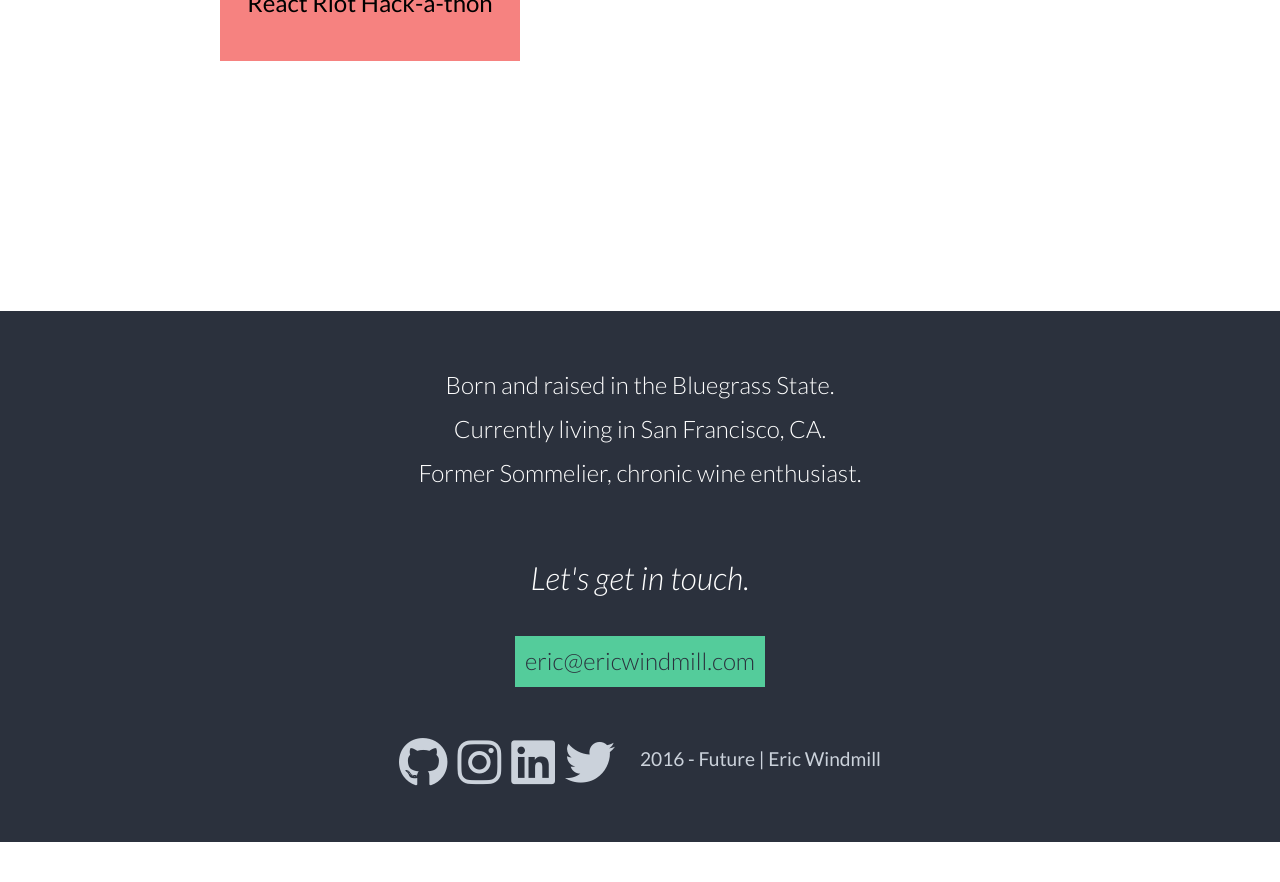
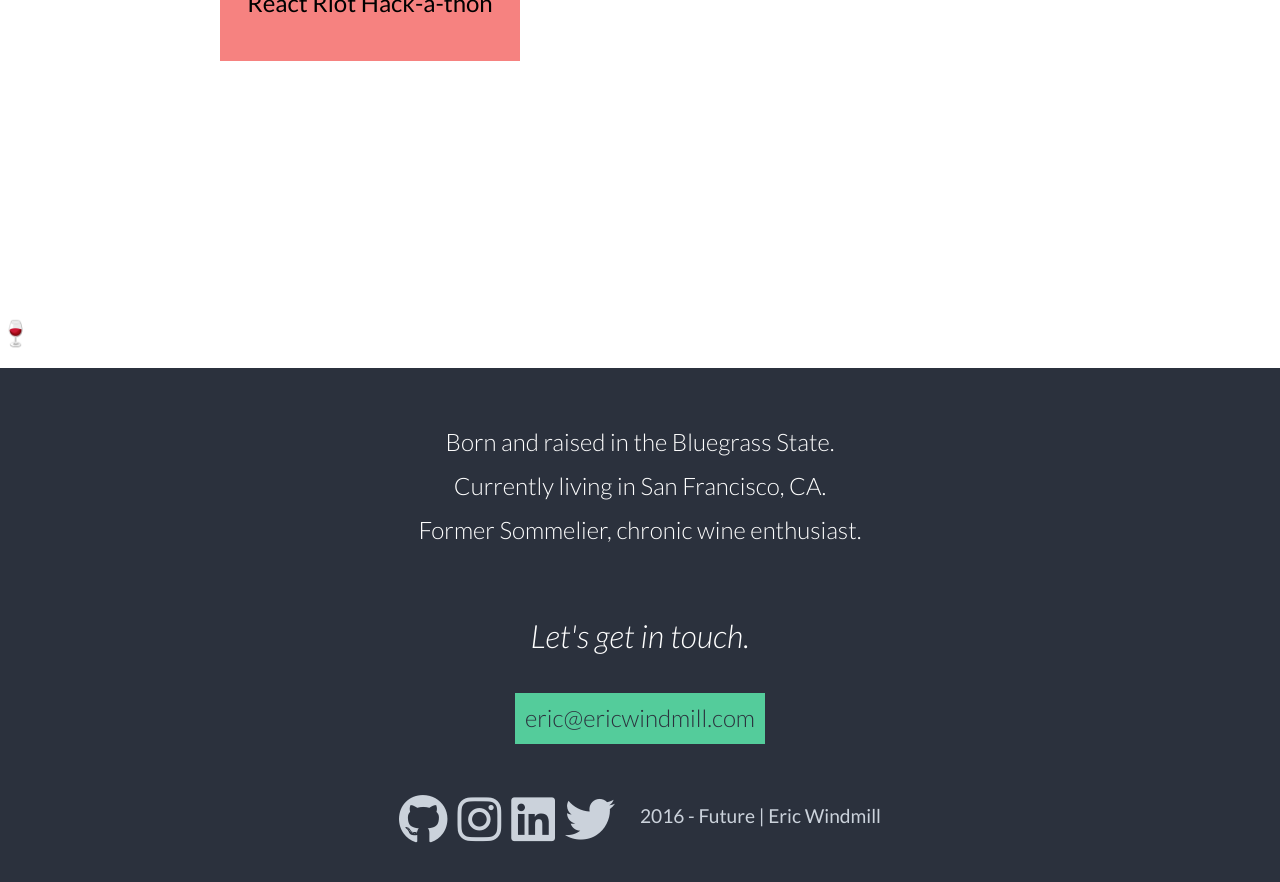
Before and after one commit to ericwindmill/ericwindmill.com, a Jekyll site: the page built from index.md, in a window 1280 px wide and 900 px high, scrolled down 2200 px. Shown: the top 882 px of the window. Built offline with Jekyll 4.4.1, drawn with Linux system fonts in a browser that asks for light colours; nearby versions of some CDN libraries; before the commit the page ends 3042 px from its top, so only the background shows below that.

Commit message:
update photo

```diff
--- a/_layouts/home.html
+++ b/_layouts/home.html
@@ -9,7 +9,7 @@
     <div class="home">
       <div class='title-bg'>
       <header class="name-title home-wrapper">
-        <img src='http://res.cloudinary.com/ericwindmill/image/upload/v1499030667/profile_pic-bw_maitlk.png' width='200px' />
+        <img src='http://res.cloudinary.com/ericwindmill/image/upload/v1499097821/pic_color_portfolio_2_rikf2f.png' width='200px' />
           <h3> <em>Hey, I'm </em> </h3>
           <h1> Eric Windmill</h1>
           <h3> <em>Making the web a more beautiful place.</em> </h3>
@@ -197,13 +197,13 @@
           </main>
         </div>
 
-
+<p style='font-size:25px;'>🍷</p>
 
       <div class='about-bg'>
         <aside class="about home-wrapper">
           <div class='about-content'>
-              <h2>Born and raised in the Bluegrass State.</h2>
-              <h2>Currently living in San Francisco, CA.</h2>
+              <h2> Born and raised in the Bluegrass State. </h2>
+              <h2> Currently living in San Francisco, CA. </h2>
               <h2>Former Sommelier, chronic wine enthusiast.</h2>
           </div>
         </aside> <!-- about -->
```
